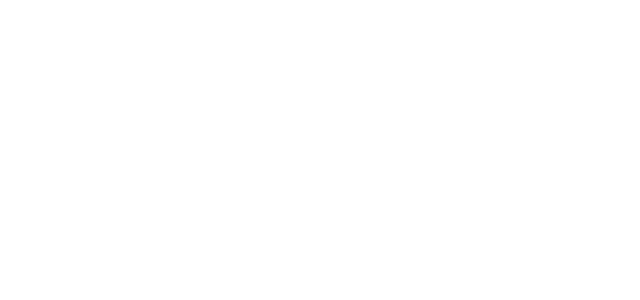
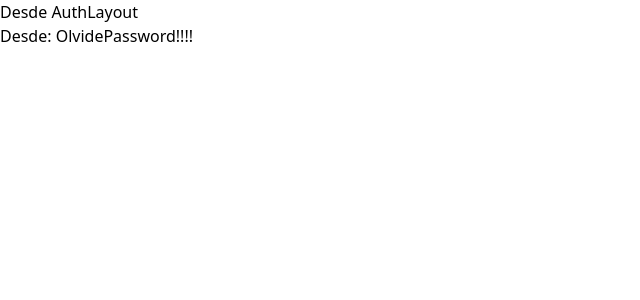
Before and after one commit to Merxxotas/fullstackJS-React, a React (Vite) app in the folder frontend/: page /olvide-password in a window 1280 px wide. Before the commit this address had no page. Shown: the top 300 px of the page, without its empty margins (0-640 px from the left). Built offline with nearby package versions, Linux system fonts and the light colour scheme.

Commit message:
añadiendo layouts y pages mediante Routes.

```diff
--- a/frontend/src/App.jsx
+++ b/frontend/src/App.jsx
@@ -1,7 +1,10 @@
 import React from "react";
 import { BrowserRouter, Route, Routes } from "react-router-dom";
 import AuthLayout from "./layout/AuthLayout";
+import ConfirmarCuenta from "./pages/ConfirmarCuenta";
 import Login from "./pages/Login";
+import OlvidePassword from "./pages/OlvidePassword";
+import RegistrarCuenta from "./pages/RegistrarCuenta";
 function App() {
   return (
     <>
@@ -9,6 +12,9 @@ function App() {
         <Routes>
           <Route path="/" element={<AuthLayout />}>
             <Route index element={<Login />} />
+            <Route path="olvide-password" element={<OlvidePassword />} />
+            <Route path="confirmar/:id" element={<ConfirmarCuenta />} />
+            <Route path="registrar-cuenta" element={<RegistrarCuenta />} />
           </Route>
         </Routes>
       </BrowserRouter>
--- a/frontend/src/pages/ConfirmarCuenta.jsx
+++ b/frontend/src/pages/ConfirmarCuenta.jsx
@@ -0,0 +1,11 @@
+import React from "react";
+
+const ConfirmarCuenta = () => {
+  return (
+    <>
+      <h4>Desde: ConfirmarCuenta</h4>
+    </>
+  );
+};
+
+export default ConfirmarCuenta;
--- a/frontend/src/pages/OlvidePassword.jsx
+++ b/frontend/src/pages/OlvidePassword.jsx
@@ -0,0 +1,11 @@
+import React from "react";
+
+const OlvidePassword = () => {
+  return (
+    <>
+      <h3>Desde: OlvidePassword!!!!</h3>
+    </>
+  );
+};
+
+export default OlvidePassword;
--- a/frontend/src/pages/RegistrarCuenta.jsx
+++ b/frontend/src/pages/RegistrarCuenta.jsx
@@ -0,0 +1,11 @@
+import React from "react";
+
+const RegistrarCuenta = () => {
+  return (
+    <>
+      <h5>Desde: RegistrarCuenta</h5>
+    </>
+  );
+};
+
+export default RegistrarCuenta;
```
